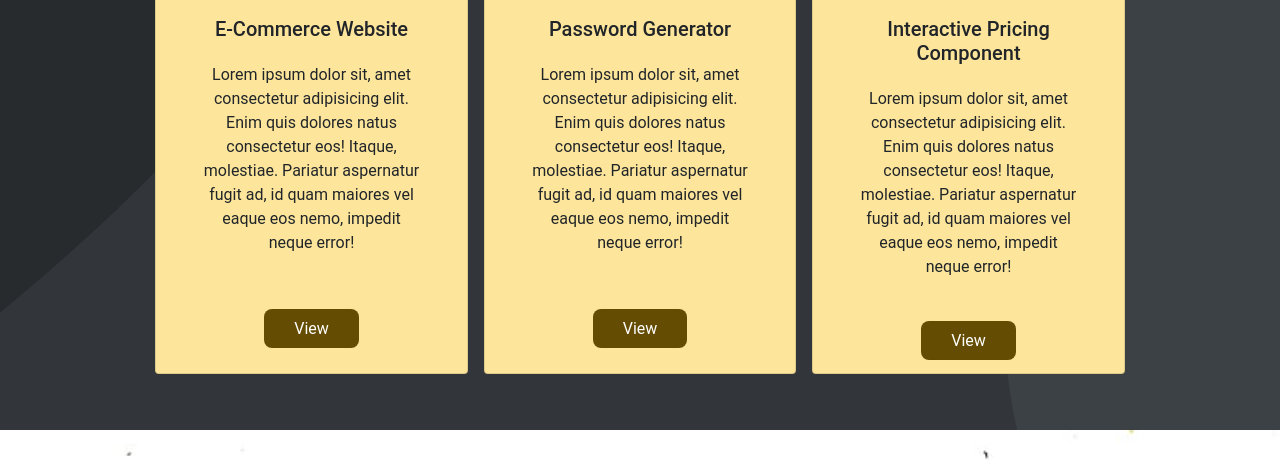
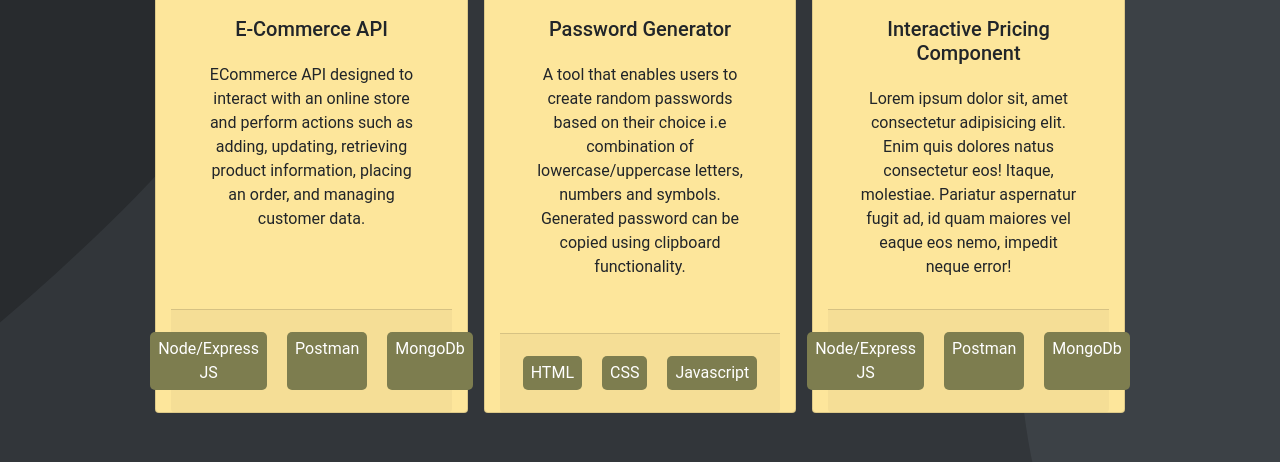
Before and after one commit to eesmade/webportfolio, a plain HTML site: page index.html in a window 1280 px wide. Shown: the part 2268-2730 px from the top of the page. Drawn offline with nearby package versions, Linux system fonts and the light colour scheme.

Commit message:
Update projects

```diff
--- a/index.css
+++ b/index.css
@@ -185,6 +185,23 @@ p {
 	border-radius:8px ;
 }
 
+
+.card-footer {
+	display: inline-flex;
+	justify-content: center;
+	}
+
+
+.card-footer-item {
+	color: #FFFFFF;
+	background-color: #7D7D4F;
+	margin: 10px;
+	padding: 5px 8px;
+	border-radius: 5px;
+	text-align: center;
+
+}
+
 /***Form Section Styles***/
 #form {
 	background-image: url("./images/white.jpg");
--- a/index.html
+++ b/index.html
@@ -117,11 +117,14 @@
 						<div class="card my-2 col-md-4 col-lg-3 mx-lg-2" >
 						  <img src="./images/ecommerce.PNG" class="card-img-top mt-3" alt="..." height="235px">
 						  <div class="card-body">
-							<h5 class="card-title">E-Commerce Website</h5>
-							<p class="card-text">Lorem ipsum dolor sit, amet consectetur adipisicing elit. Enim quis dolores natus consectetur eos! Itaque, molestiae. Pariatur aspernatur fugit ad, id quam maiores vel eaque eos nemo, impedit neque error!</p>
+							<h5 class="card-title">E-Commerce API</h5>
+							<p class="card-text">ECommerce API designed to interact with an online store and perform actions such as adding, updating, retrieving product information, placing an order, and managing customer data. </p>
 						  </div>
-						  <div class="card-body">
-							<a href="https://www.frontendmentor.io/challenges/ecommerce-product-page-UPsZ9MJp6" class="card-link">View</a>
+						   <div class="card-footer">
+						  	<div class="card-footer-item">Node/Express JS</div>
+						  	<div class="card-footer-item">Postman</div>
+						  	<div class="card-footer-item">MongoDb</div>
+							<!-- <a href="https://www.frontendmentor.io/challenges/password-generator-app-Mr8CLycqjh" class="card-link">View</a> -->
 						  </div>
 						</div>
 						<!-- E-Commerce Card End -->
@@ -131,10 +134,13 @@
 						  <img src="./images/pwgenerator.PNG"  class="card-img-top mt-3" alt="..." height="235px">
 						  <div class="card-body">
 							<h5 class="card-title">Password Generator</h5>
-							<p class="card-text">Lorem ipsum dolor sit, amet consectetur adipisicing elit. Enim quis dolores natus consectetur eos! Itaque, molestiae. Pariatur aspernatur fugit ad, id quam maiores vel eaque eos nemo, impedit neque error!</p>
+							<p class="card-text">A tool that enables users to create random passwords based on their choice i.e combination of lowercase/uppercase letters, numbers and symbols. Generated password can be copied using clipboard functionality.</p>
 						  </div>
-						  <div class="card-body">
-							<a href="https://www.frontendmentor.io/challenges/password-generator-app-Mr8CLycqjh" class="card-link">View</a>
+						  <div class="card-footer">
+						  	<div class="card-footer-item">HTML</div>
+						  	<div class="card-footer-item">CSS</div>
+						  	<div class="card-footer-item">Javascript</div>
+							<!-- <a href="https://www.frontendmentor.io/challenges/password-generator-app-Mr8CLycqjh" class="card-link">View</a> -->
 						  </div>
 						</div>
 						<!-- Password Generator Card End -->
@@ -146,8 +152,11 @@
 							<h5 class="card-title">Interactive Pricing Component</h5>
 							<p class="card-text">Lorem ipsum dolor sit, amet consectetur adipisicing elit. Enim quis dolores natus consectetur eos! Itaque, molestiae. Pariatur aspernatur fugit ad, id quam maiores vel eaque eos nemo, impedit neque error!</p>
 						  </div>
-						  <div class="card-body">
-							<a href="https://www.frontendmentor.io/challenges/interactive-pricing-component-t0m8PIyY8" class="card-link">View</a>
+						  <div class="card-footer">
+						  	<div class="card-footer-item">Node/Express JS</div>
+						  	<div class="card-footer-item">Postman</div>
+						  	<div class="card-footer-item">MongoDb</div>
+							<!-- <a href="https://www.frontendmentor.io/challenges/password-generator-app-Mr8CLycqjh" class="card-link">View</a> -->
 						  </div>
 						</div>
 						<!--Interactive Pricing Component End -->
```
